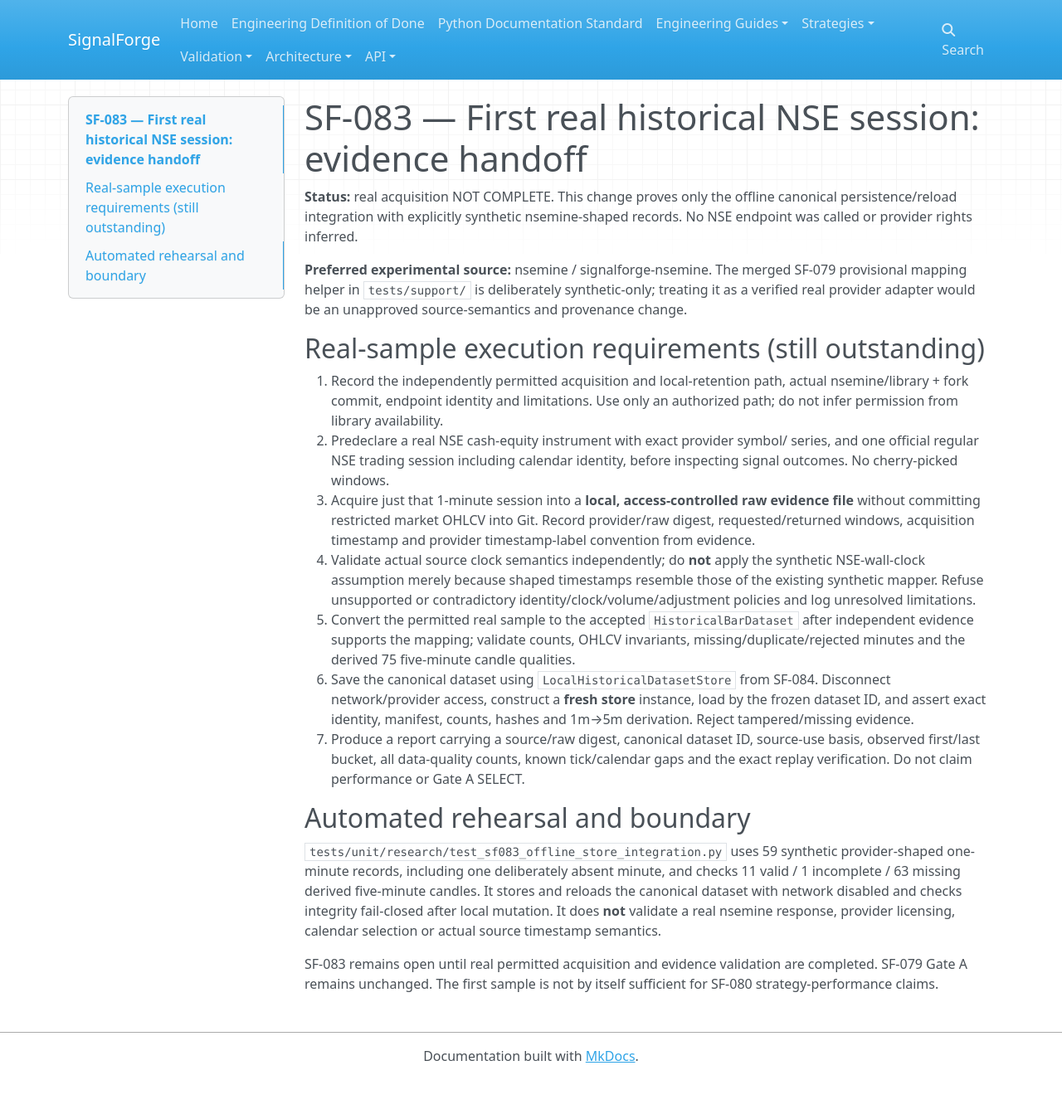
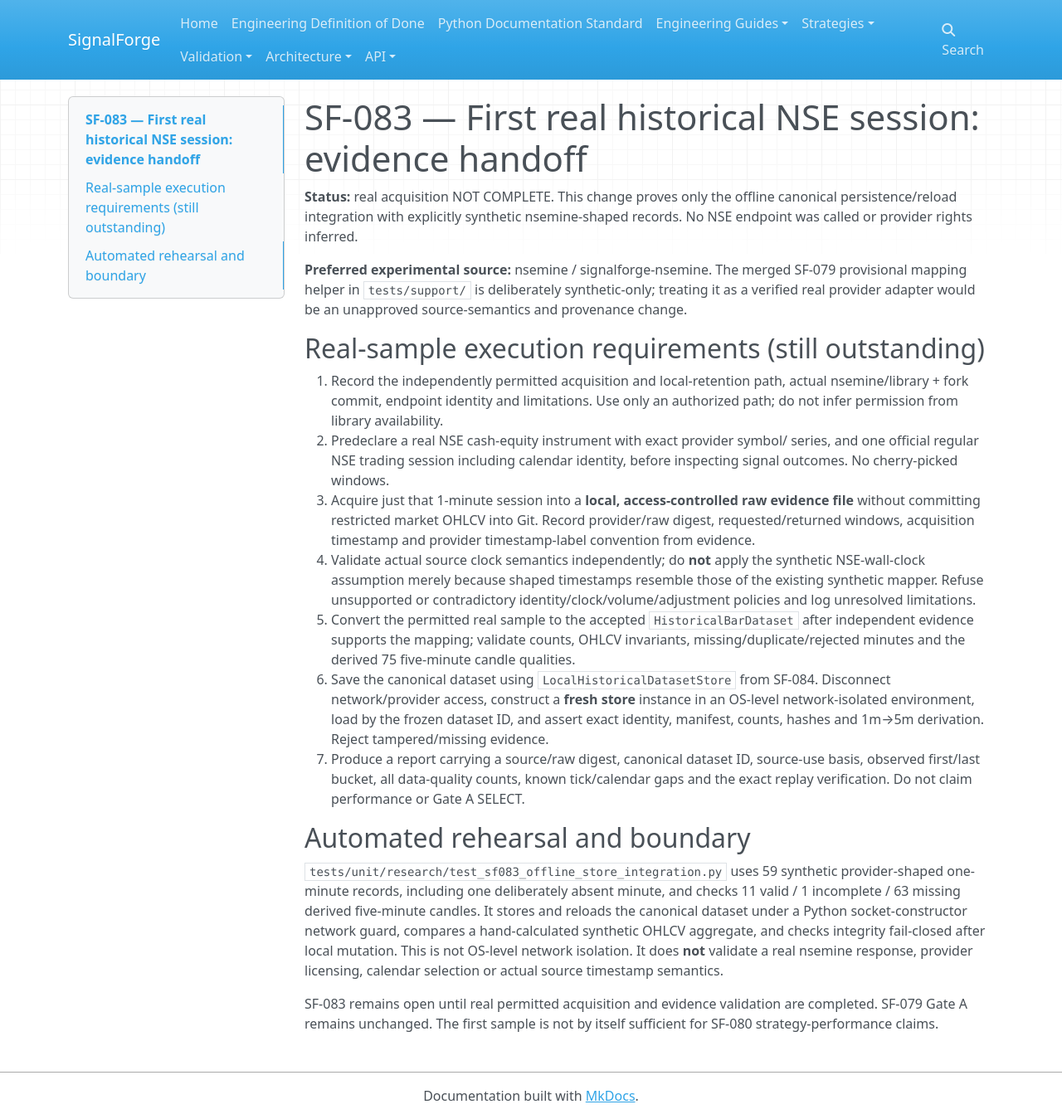
Before and after one commit to harishkamathuk/signalforge, an MkDocs documentation site: the page built from docs/validation/sf-083-real-session-handoff.md, in a window 1280 px wide and 1349 px high. Shown: the whole window at 83% size. Built offline with MkDocs 1.6.1, drawn with Linux system fonts in a browser that asks for light colours; nearby versions of some CDN libraries.

Commit message:
docs(SF-083): delimit socket guard vs genuine network-isolated replay

```diff
--- a/docs/validation/sf-083-real-session-handoff.md
+++ b/docs/validation/sf-083-real-session-handoff.md
@@ -31,7 +31,8 @@ unapproved source-semantics and provenance change.
    the derived 75 five-minute candle qualities.
 6. Save the canonical dataset using `LocalHistoricalDatasetStore` from
    SF-084. Disconnect network/provider access, construct a **fresh store**
-   instance, load by the frozen dataset ID, and assert exact identity, manifest,
+   instance in an OS-level network-isolated environment, load by the frozen dataset ID,
+   and assert exact identity, manifest,
    counts, hashes and 1m→5m derivation. Reject tampered/missing evidence.
 7. Produce a report carrying a source/raw digest, canonical dataset ID,
    source-use basis, observed first/last bucket, all data-quality counts,
@@ -43,8 +44,9 @@ unapproved source-semantics and provenance change.
 `tests/unit/research/test_sf083_offline_store_integration.py` uses 59
 synthetic provider-shaped one-minute records, including one deliberately absent
 minute, and checks 11 valid / 1 incomplete / 63 missing derived five-minute
-candles. It stores and reloads the canonical dataset with network disabled and
-checks integrity fail-closed after local mutation. It does **not** validate a
+candles. It stores and reloads the canonical dataset under a Python socket-constructor
+network guard, compares a hand-calculated synthetic OHLCV aggregate, and checks
+integrity fail-closed after local mutation. This is not OS-level network isolation. It does **not** validate a
 real nsemine response, provider licensing, calendar selection or actual source
 timestamp semantics.
 
```
